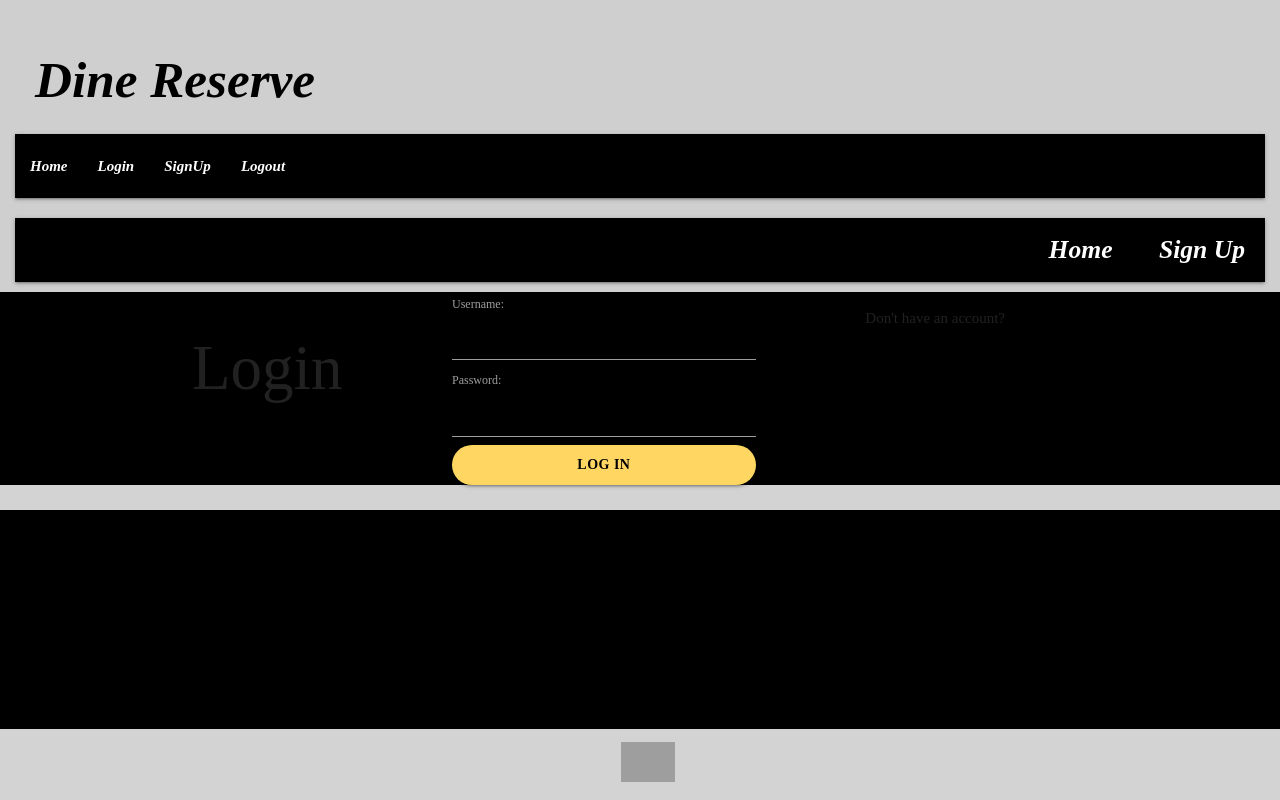
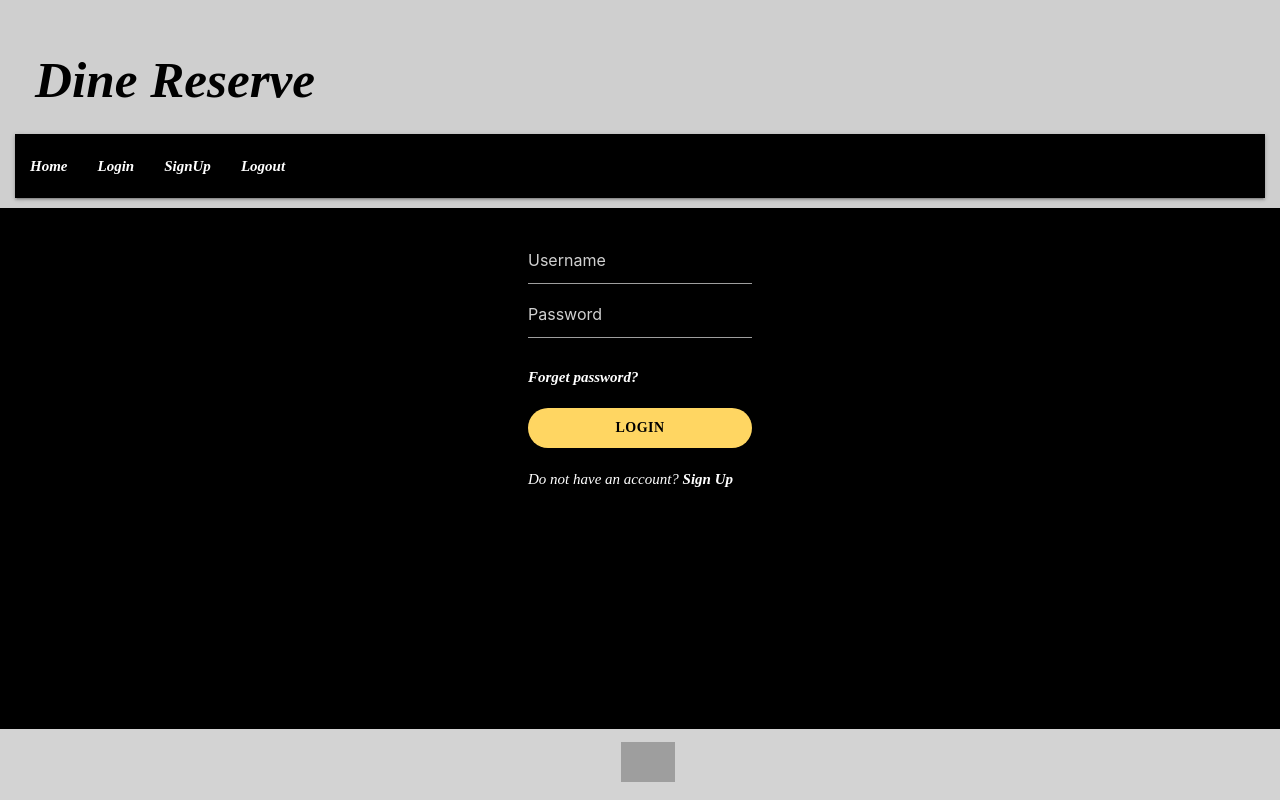
Before and after one commit to justinboston/dine-reserve, a Node server app: page /login in a window 1280 px wide. Run offline with Node 20, Linux system fonts and the light colour scheme; some libraries are stand-ins or nearby versions; grey boxes are pictures that could not be loaded.

Commit message:
Update login.handlebars

```diff
--- a/views/login.handlebars
+++ b/views/login.handlebars
@@ -1,63 +1,27 @@
-{{!-- {{#extend "main"}}
-{{#content "body"}}
-<h2>Sign In</h2>
-<form action="/signin" method="POST">
-    <label for="email">Email:</label>
-    <input type="email" id="email" name="email" required>
-
-    <label for="password">Password:</label>
-    <input type="password" id="password" name="password" required>
-
-    <button type="submit">Sign In</button>
-</form>
-<p>Don't have an account? <a href="/signup">Sign up here</a></p>
-{{/content}}
-{{/extend}} --}}
-<!DOCTYPE html>
-<html lang="en">
-<head>
-    <meta charset="UTF-8">
-    <meta name="viewport" content="width=device-width, initial-scale=1.0">
-    <title>Login Page</title>
-    <!-- Include CSS for styling; adjust the path as necessary -->
-    <link rel="stylesheet" href="./css/style.css">
-</head>
-<body>
-    <header>
-        <nav>
-            <!-- Navigation links, you can customize these as needed -->
-            <a href="/">Home</a>
-            <a href="/signup">Sign Up</a>
-        </nav>
-    </header>
-
-    <main>
-        <div class="container">
-            <h1>Login</h1>
+<div class="row">
+  <div class="col-md-6">
+    <div class="demo-container">
+  <div class="container">
+    <div class="row">
+      <div class="col-lg-6 col-12 mx-auto">
+        <div class="p-5 bg-white rounded shadow-lg">
+          <form action="/userlogin" method="post">
             {{#if loginError}}
-            <div class="alert alert-danger" role="alert">
-                {{loginError}}
-            </div>
+              <p class="error" style="color: red;">{{loginError}}</p>
             {{/if}}
-            <form action="/login" method="POST">
-                <div class="form-group">
-                    <label for="username">Username:</label>
-                    <input type="text" id="username" name="username" required class="form-control">
-                </div>
-                <div class="form-group">
-                    <label for="password">Password:</label>
-                    <input type="password" id="password" name="password" required class="form-control">
-                </div>
-                <button type="submit" class="btn btn-primary">Log In</button>
-            </form>
-            <p class="mt-3">
-                Don't have an account? <a href="/signup">Sign up now</a>
-            </p>
+            <input name="username" class="form-control " placeholder="Username" type="email" id="contact-email"  onkeyup="validateEmail()">
+               <span id="email-error" style="color: red;"></span>
+            <input name="password" class="form-control " placeholder="Password" type="password"  onkeyup="validatePassword()" >
+             <span id="password-error" style="color: red;"></span>
+            <p class="m-0 py-4"><a href="" class="text-muted">Forget password?</a></p>
+            <button type="submit" class="btn btn-success btn-lg w-100 shadow-lg" onclick="return validateForm()">LOGIN</button>
+             <div id="submit-error" style="color: red;"></div>
+          </form>
+         <div class="text-center pt-4">
+          <p class="m-0">Do not have an account? <a href="/login" class="text-muted">Sign Up</a></p>
         </div>
-    </main>
-
-    <footer>
-
-    </footer>
-</body>
-</html>
+        </div>
+      </div>
+    </div>
+  </div>
+</div>
```
